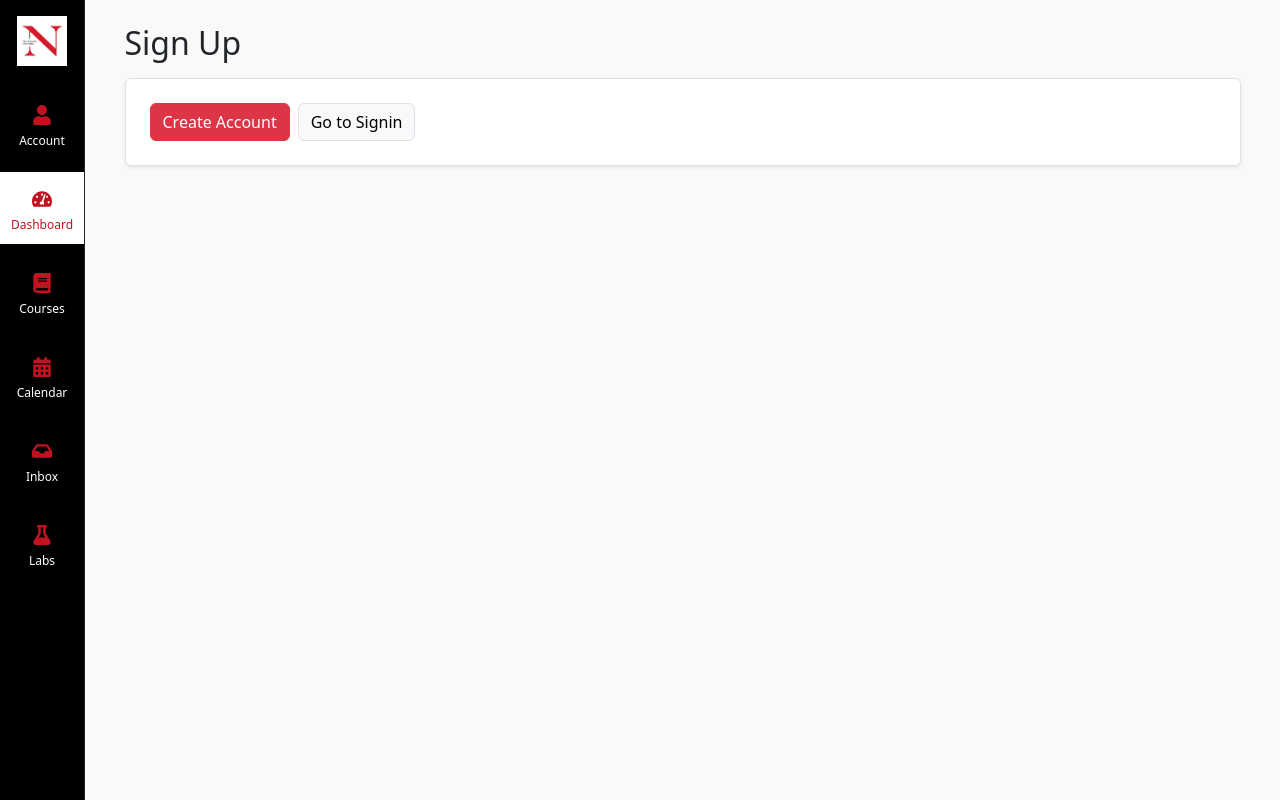
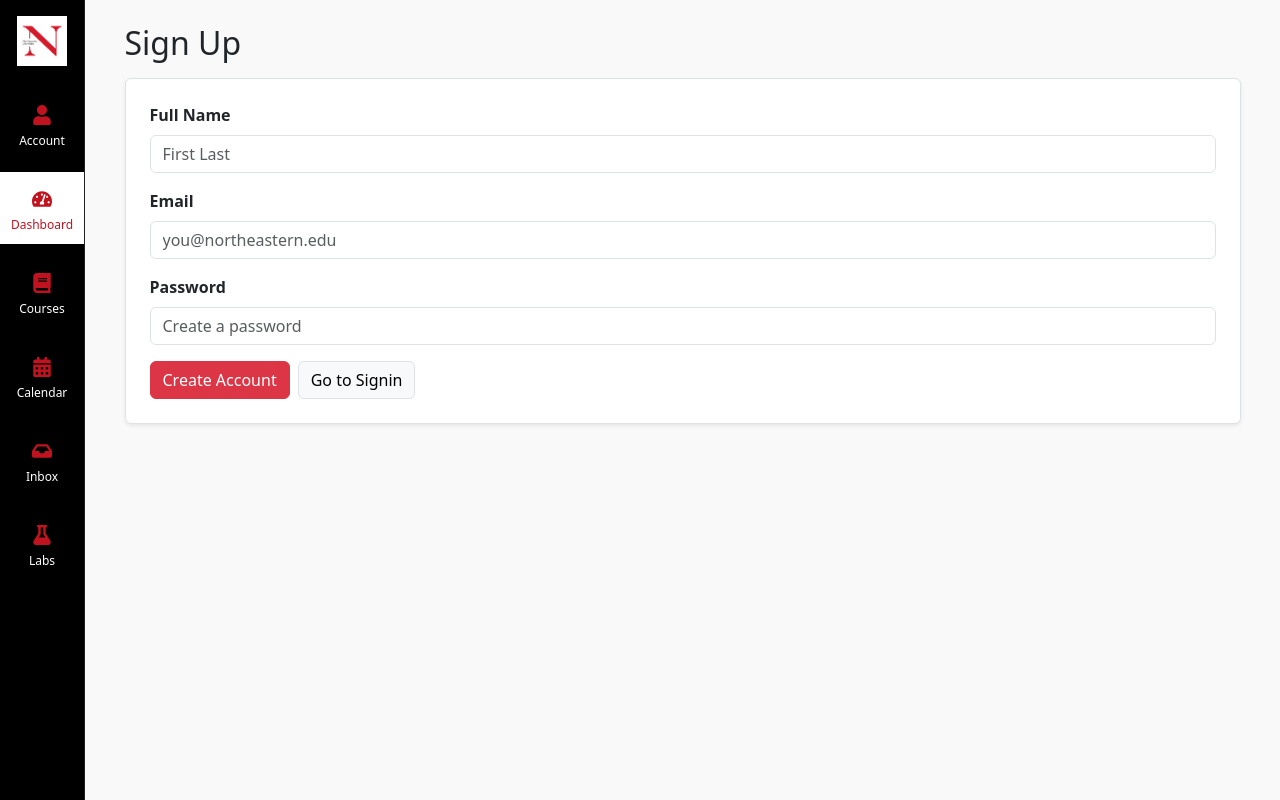
Before and after one commit to Umashankar10-2002/kanbas-next-js, a Next.js app: page /Kambaz/Account/Signup in a window 1280 px wide. Built offline with nearby package versions, Linux system fonts and the light colour scheme.

Commit message:
auth: navigate on click (no TS submit event)

```diff
--- a/app/Kambaz/Account/Signup/page.tsx
+++ b/app/Kambaz/Account/Signup/page.tsx
@@ -1,26 +1,39 @@
 "use client";
 import Link from "next/link";
 import { useRouter } from "next/navigation";
-import type { FormEvent } from "react";
 
 export default function Signup() {
   const router = useRouter();
 
-  function handleSubmit(e: FormEvent<HTMLFormElement>) {
-    e.preventDefault();
-    router.push("/Kambaz/Account/Profile");
-  }
-
   return (
     <div className="container">
       <h2 className="mb-3">Sign Up</h2>
-      <form className="border rounded p-4 bg-white shadow-sm" onSubmit={handleSubmit}>
-        {/* your inputs */}
+      <div className="border rounded p-4 bg-white shadow-sm">
+        <div className="mb-3">
+          <label className="form-label fw-bold">Full Name</label>
+          <input className="form-control" type="text" placeholder="First Last" />
+        </div>
+        <div className="mb-3">
+          <label className="form-label fw-bold">Email</label>
+          <input className="form-control" type="email" placeholder="you@northeastern.edu" />
+        </div>
+        <div className="mb-3">
+          <label className="form-label fw-bold">Password</label>
+          <input className="form-control" type="password" placeholder="Create a password" />
+        </div>
         <div className="d-flex gap-2">
-          <button type="submit" className="btn btn-danger text-white">Create Account</button>
-          <Link href="/Kambaz/Account/Signin" className="btn btn-light border">Go to Signin</Link>
+          <button
+            type="button"
+            className="btn btn-danger text-white"
+            onClick={() => router.push("/Kambaz/Account/Profile")}
+          >
+            Create Account
+          </button>
+          <Link href="/Kambaz/Account/Signin" className="btn btn-light border">
+            Go to Signin
+          </Link>
         </div>
-      </form>
+      </div>
     </div>
   );
 }
```
Also changed, not shown: app/Kambaz/Account/Signin/page.tsx (+12 -10 lines).
